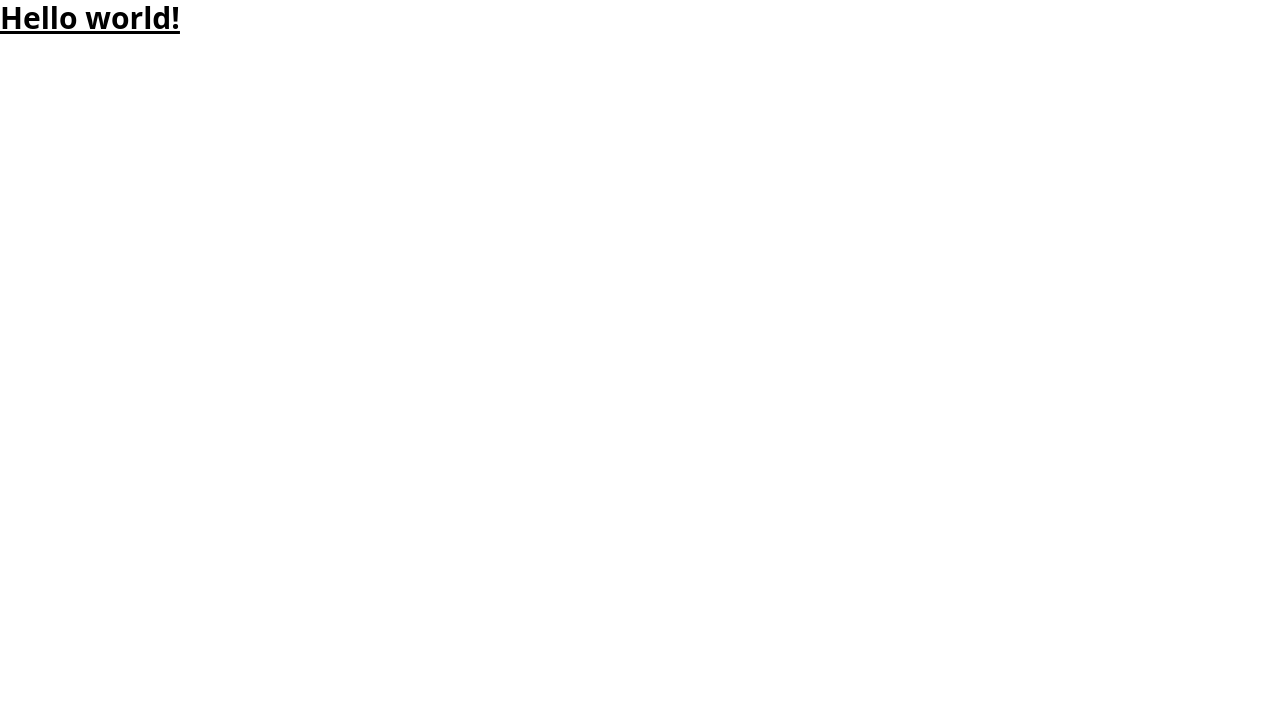
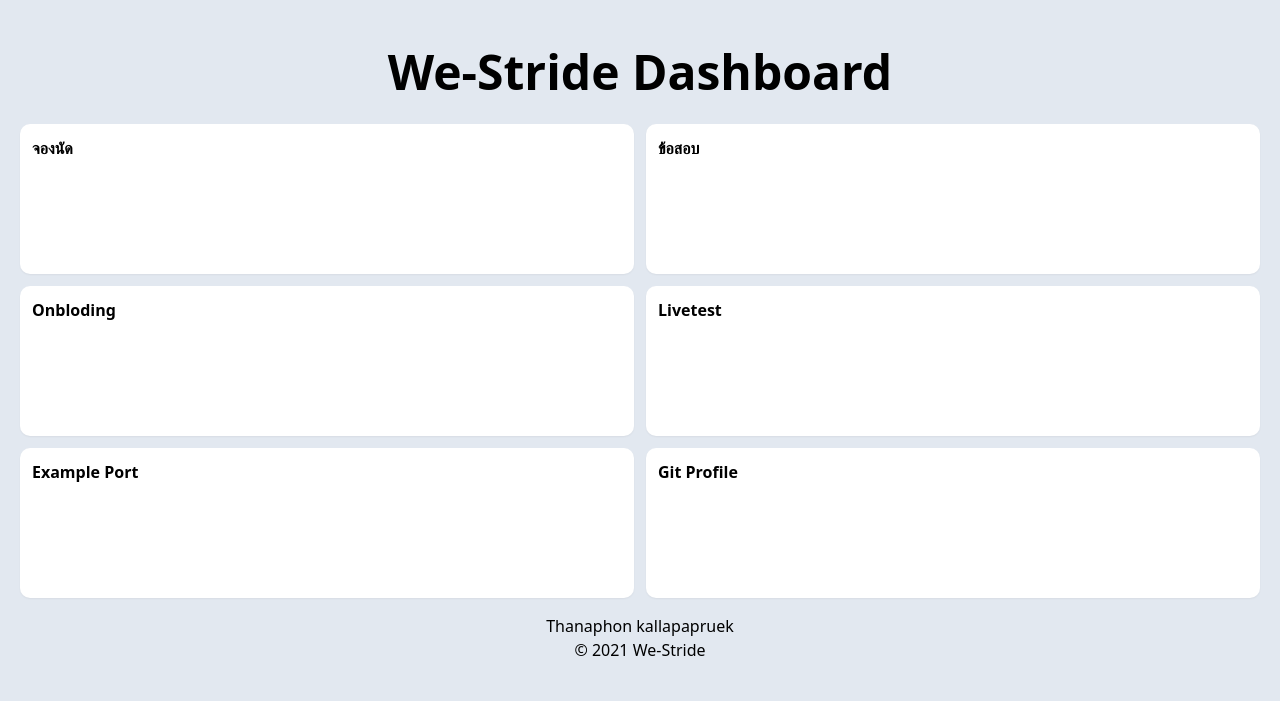
Before and after one commit to Nack-thanaphon/we-stride-board, a plain HTML site: page index.html in a window 1280 px wide. Drawn offline with nearby package versions, Linux system fonts and the light colour scheme.

Commit message:
feat: create page for

```diff
--- a/index.html
+++ b/index.html
@@ -7,10 +7,38 @@
     <script src="https://cdn.tailwindcss.com"></script>
 </head>
 
-<body>
-    <h1 class="text-3xl font-bold underline">
-        Hello world!
-    </h1>
+<body class=" bg-slate-200">
+    <div class="container mx-auto sm:p-[20px] p-[10px]">
+        <div class="py-4 text-center">
+            <h1 class="sm:text-[3rem] font-bold">We-Stride Dashboard</h1>
+        </div>
+        <div class="grid sm:grid-cols-2 gap-3">
+            <a href="" class="bg-white hover:bg-green-200  h-[150px] shadow-sm  rounded-[10px] p-3">
+                <p class="font-bold">จองนัด</p>
+            </a>
+            <a href="" class="bg-white hover:bg-green-200  h-[150px] shadow-sm  rounded-[10px] p-3">
+                <p class="font-bold">ข้อสอบ</p>
+            </a>
+            <a href="" class="bg-white hover:bg-green-200  h-[150px] shadow-sm  rounded-[10px] p-3">
+                <p class="font-bold">Onbloding</p>
+            </a>
+            <a href="" class="bg-white hover:bg-green-200  h-[150px] shadow-sm  rounded-[10px] p-3">
+                <p class="font-bold">Livetest</p>
+            </a>
+            <a href="" class="bg-white hover:bg-green-200  h-[150px] shadow-sm  rounded-[10px] p-3">
+                <p class="font-bold">Example Port</p>
+            </a>
+            <a href="" class="bg-white hover:bg-green-200  h-[150px] shadow-sm  rounded-[10px] p-3">
+                <p class="font-bold">Git Profile</p>
+            </a>
+        </div>
+        <footer>
+            <div class="py-4 text-center">
+                <p>Thanaphon kallapapruek</p>
+                <p>© 2021 We-Stride</p>
+            </div>
+        </footer>
+    </div>
 </body>
 
 </html>
```
